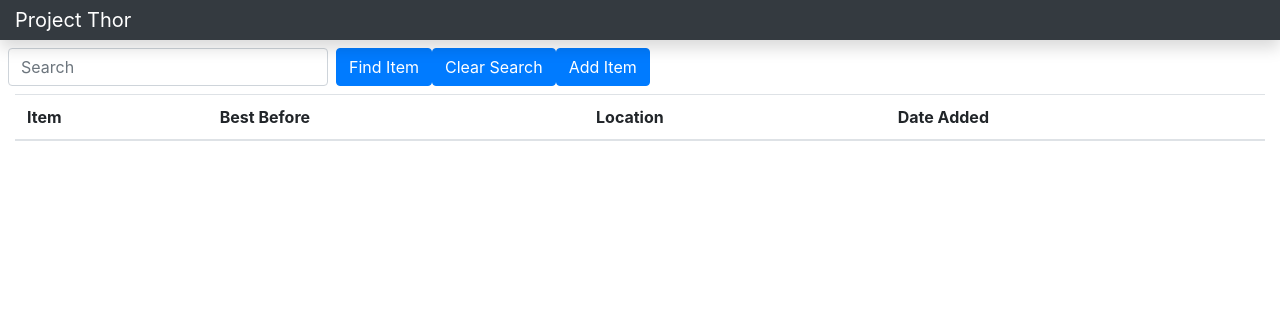
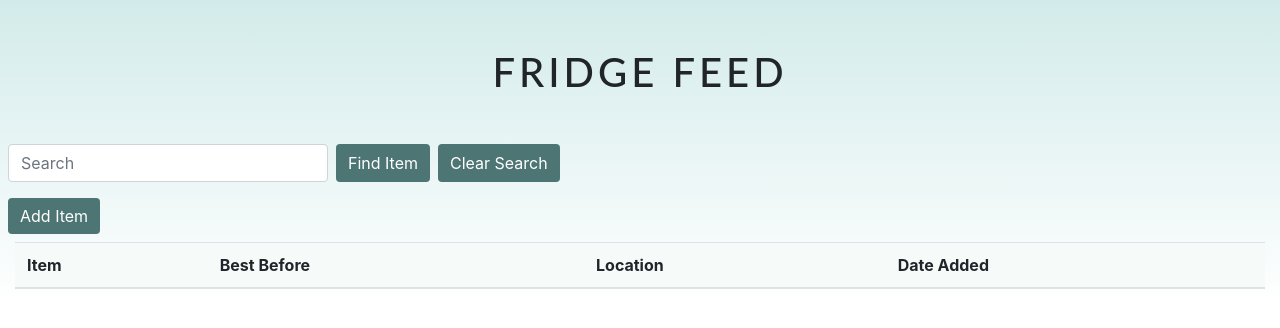
Before and after one commit to MattiGen/HTNWebApp, a website: page index.html in a window 1280 px wide. Drawn offline with Linux system fonts and the light colour scheme; files whose address does not match are found by name.

Commit message:
Update index.html

```diff
--- a/index.html
+++ b/index.html
@@ -4,17 +4,24 @@
 
 </head><body><div id="names"></div>
 
-<nav class="navbar navbar-dark bg-dark flex-md-nowrap p-0 shadow">
+<!-- <nav class="navbar navbar-dark bg-dark flex-md-nowrap p-0 shadow">
   <a class="navbar-brand col-sm-3 col-md-2 mr-0" href="#">Project Thor</a>
 
-</nav>
-<div class="container-fluid">
+</nav> -->
+
+<div class="container-fluid" style="background-color: #d2ebea; background-image: linear-gradient(#d2ebea, white);">
+  <div class = "row justify-content-center">
+    <h1 style = "margin-top: 1.2em; margin-bottom: 1em; letter-spacing: 4px;"> FRIDGE FEED</h1>
+    </div>
 	<div class="row form-group mb-2">
 			<input class="form-control form-control-dark mx-2 mt-2 w-25" type="text" placeholder="Search" id="search">
-			<button type="submit" class="btn btn-primary mt-2" id="get">Find Item</button>
-      <button type="submit" class="btn btn-primary mt-2" id="clear">Clear Search</button>
-      <button type="submit" class="btn btn-primary mt-2" id="add">Add Item</button>
+			<button type="submit" class="btn btn-primary mt-2" id="get" style = "margin-right: 0.5em; background-color: #4d7574; border: none;">Find Item</button>
+      <button type="submit" class="btn btn-primary mt-2" id="clear" style = "background-color: #4d7574; border: none;">Clear Search</button>
+
 	</div>
+  <div class = "row form-group mb-2">
+    <button type="submit" class="btn btn-primary mt-2" id="add" style = "margin-left: 0.5em; background-color: #4d7574; border: none;">Add Item</button>
+    </div>
   <form style="display: none" id="addForm">
     <input id="itemName" placeholder="Name">
     <input id="bestBefore" placeholder="Best Before Date">
@@ -25,9 +32,9 @@
 	<div class="row">
 		<div class="col">
 			<div class="table-responsive">
-				<table class="table	table-hover table-striped px-5 mt-0" id="table">
-				  <thead>
-					<tr>
+				<table class="table	table-hover table-striped px-5 mt-0" id="table" style = "background-color: #f6fbfa;">
+				  <thead style = "background-color: #f6fbfa;">
+					<tr style = "background-color: #f6fbfa;">
 					  <th scope="col">Item</th>
 					  <th scope="col">Best Before</th>
             <th scope="col"> Location</th>
```
